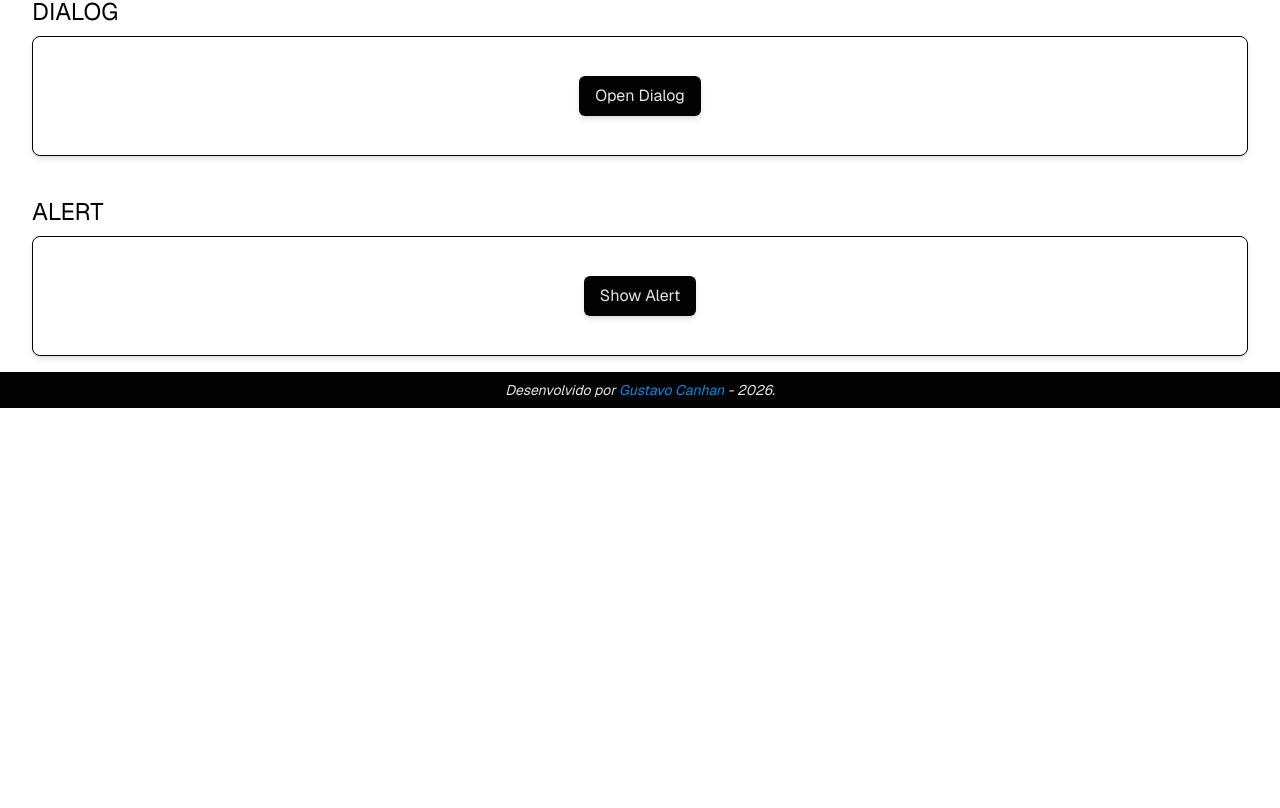
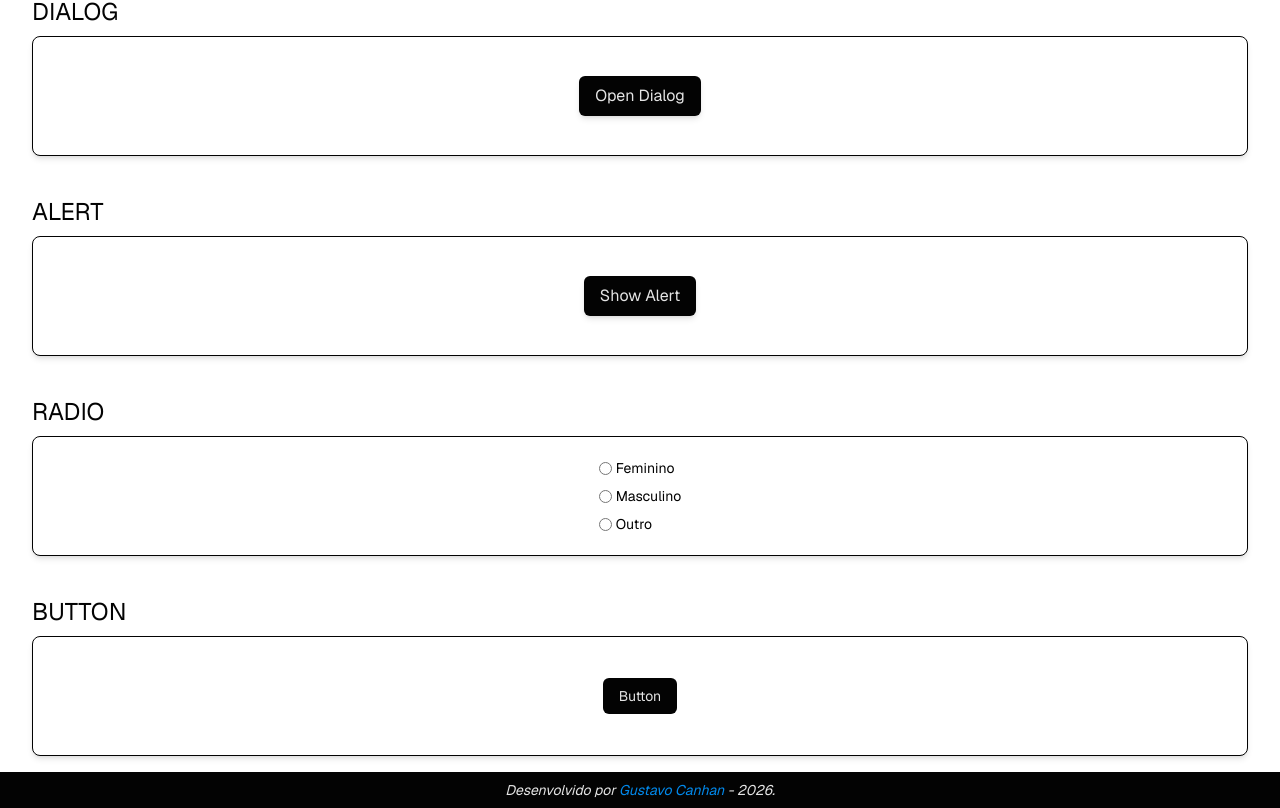
Before and after one commit to gustavocanhan/ComponentesReact, a Next.js app: page / in a window 1280 px wide. Shown: the part 928-1736 px from the top of the page. Before the commit the page ends 1336 px from the top, so only its background shows below. Built offline with nearby package versions, Linux system fonts and the light colour scheme.

Commit message:
feat: iniciar implementacao do button

```diff
--- a/src/app/componentes/page.tsx
+++ b/src/app/componentes/page.tsx
@@ -1,9 +1,16 @@
 "use client";
-import Footer from "@/ui/footer/Footer";
-import Header from "@/ui/header/Header";
 
 export default function Componentes() {
-  const data = ["Theme", "Accordion", "Alert", "Dialog", "Input", "Search"];
+  const data = [
+    "Theme",
+    "Accordion",
+    "Alert",
+    "Dialog",
+    "Input",
+    "Search",
+    "Radio",
+    "Button",
+  ];
 
   return (
     <div className="flex flex-col items-center">
--- a/src/app/page.tsx
+++ b/src/app/page.tsx
@@ -1,9 +1,11 @@
 "use client";
 import Accordion from "@/components/accordion/Accordion";
 import Alert from "@/components/alert/Alert";
+import Button from "@/components/button/Button";
 import Dialog from "@/components/dialog/Dialog";
 import { Input } from "@/components/input/Input";
 import { InputLabel } from "@/components/input/InputLabel";
+import Radio from "@/components/radio/Radio";
 import Search from "@/components/search/Search";
 import ThemeToggle from "@/theme/ThemeToggle";
 import { useState } from "react";
@@ -117,6 +119,24 @@ export default function Home() {
           {openAlert && <Alert isOpen onClose={() => setOpenAlert(false)} />}
         </div>
       </div>
+      {/* RADIO */}
+      <div className="py-4 px-8">
+        <h1 className="text-2xl text-foreground pb-2">RADIO</h1>
+        <div className="px-2 shadow-md w-full h-30 bg-background border rounded-lg border-foreground flex justify-center items-center">
+          <div className="flex flex-col gap-2">
+            <Radio label="Feminino" value="Feminino" nameGroup="Genero" />
+            <Radio label="Masculino" value="Masculino" nameGroup="Genero" />
+            <Radio label="Outro" value="Outro" nameGroup="Genero" />
+          </div>
+        </div>
+      </div>
+      {/* Button */}
+      <div className="py-4 px-8">
+        <h1 className="text-2xl text-foreground pb-2">BUTTON</h1>
+        <div className="px-2 shadow-md w-full h-30 bg-background border rounded-lg border-foreground flex justify-center items-center">
+          <Button value="Button" variant="default" />
+        </div>
+      </div>
     </main>
   );
 }
--- /dev/null
+++ b/src/components/button/Button.tsx
@@ -0,0 +1,15 @@
+type buttonProps = {
+  value: string;
+  variant?: string;
+};
+
+export default function Button({ value, variant = "default" }: buttonProps) {
+  const buttonDefault =
+    "bg-accent-foreground text-accent flex justify-center items-center py-2 px-4 rounded-md text-sm";
+
+  return (
+    <button className={variant === "default" ? buttonDefault : "bg-red-200"}>
+      {value}
+    </button>
+  );
+}
--- /dev/null
+++ b/src/components/radio/Radio.tsx
@@ -0,0 +1,19 @@
+type RadioProps = {
+  label: string;
+  value: string;
+  nameGroup: string;
+};
+
+export default function Radio({ label, value, nameGroup }: RadioProps) {
+  return (
+    <label className="flex gap-1 items-center text-sm">
+      <input
+        type="radio"
+        name={nameGroup}
+        value={value}
+        className="accent-accent-foreground"
+      />
+      {label}
+    </label>
+  );
+}
```
